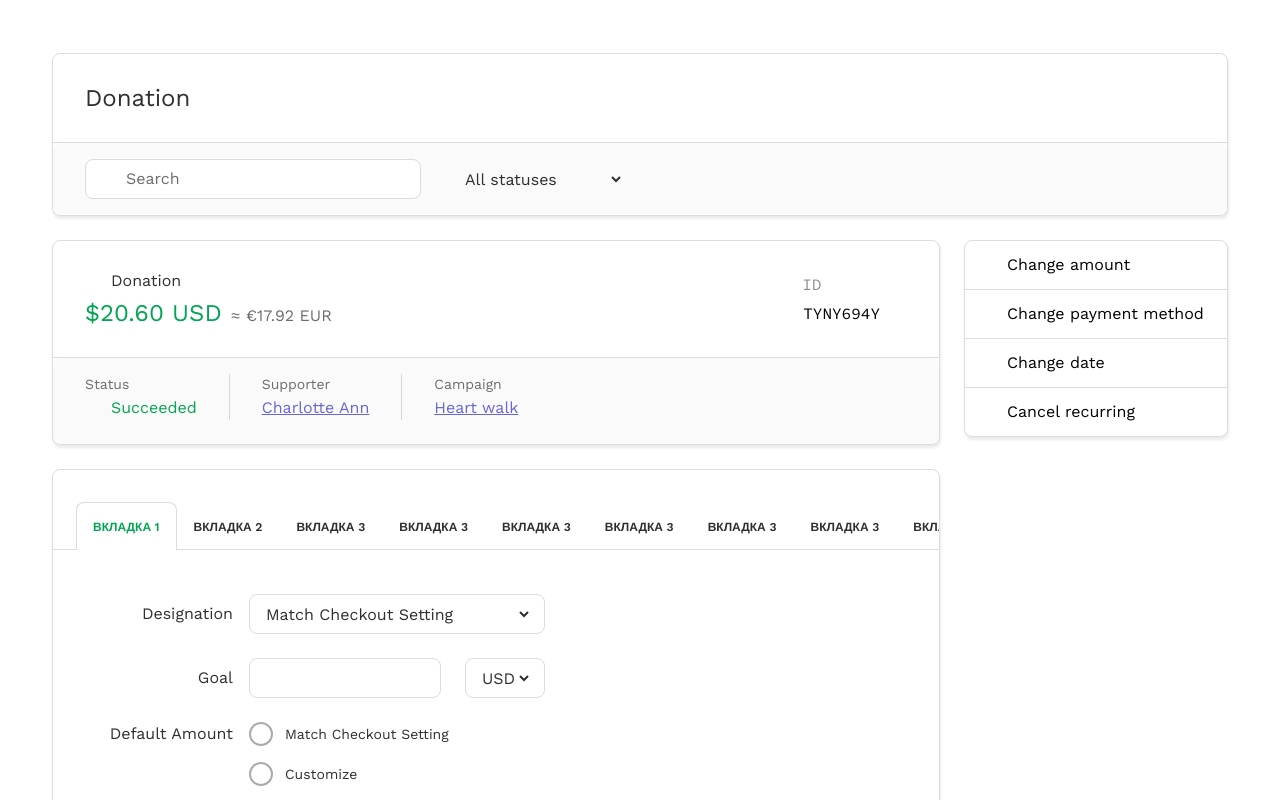
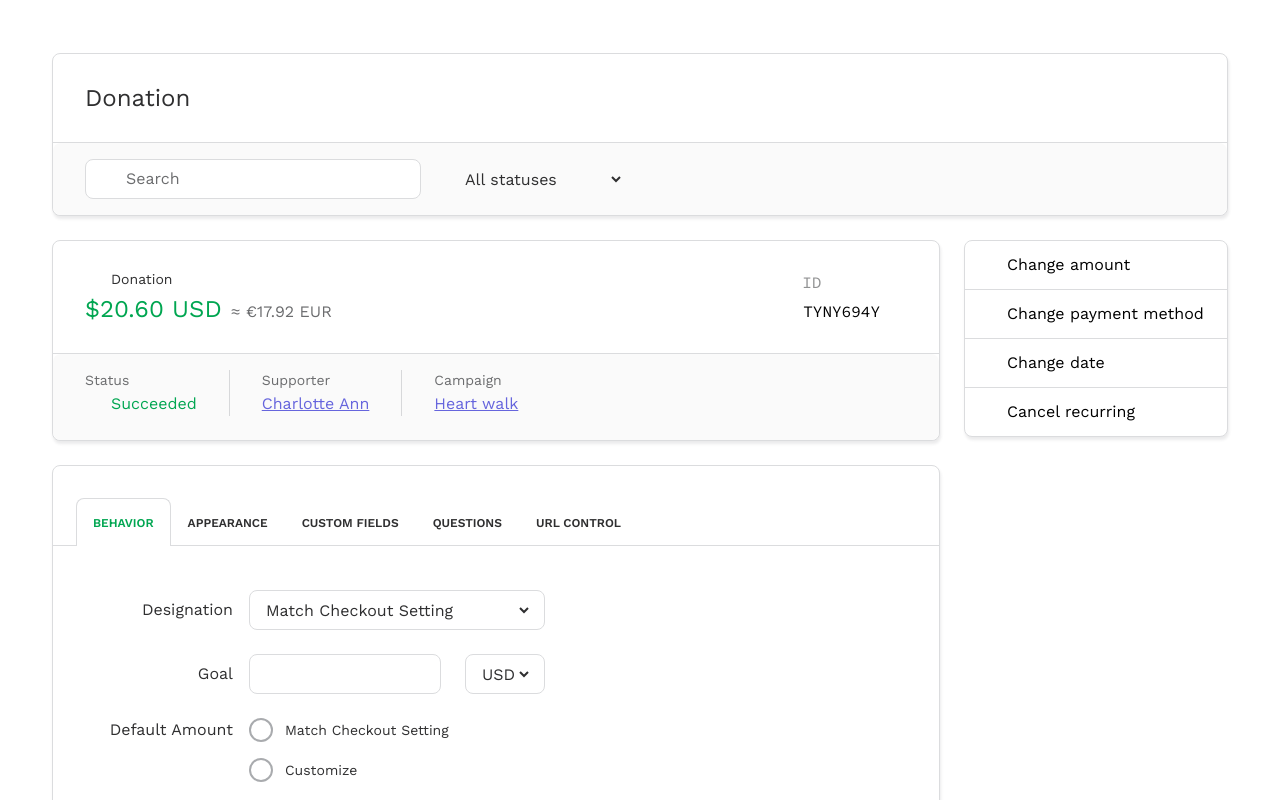
Before and after one commit to Flanderika/fundraise-up-test-vue, a Vue app: page / in a window 1280 px wide. Shown: the top 800 px of the page. Built offline with nearby package versions, Linux system fonts and the light colour scheme; the HTML template or start-up script is replaced by a standard one.

Commit message:
Correct visual bugs
Fixed several visual issues in the application, such as misaligned elements, inconsistent spacing, and incorrect color usage. These changes enhance the overall user experience and improve visual consistency.

```diff
--- a/src/assets/scss/base/_common.scss
+++ b/src/assets/scss/base/_common.scss
@@ -26,6 +26,8 @@ body {
 
 body * {
   box-sizing: border-box;
+
+  word-break: break-word;
 }
 
 main {
--- a/src/assets/scss/components/card/card.scss
+++ b/src/assets/scss/components/card/card.scss
@@ -26,7 +26,11 @@
       display: flex;
       align-items: center;
     }
-
+    &--wrap {
+      @media #{$screen-laptop} {
+        flex-wrap: wrap;
+      }
+    }
     &--space-between {
       @media #{$screen-laptop} {
         justify-content: space-between;
@@ -36,6 +40,8 @@
   }
 
   &__col {
+    flex-shrink: 0;
+
     margin-bottom: rem($gap-little);
 
     @include resetting-vertical-indentation-of-last;
--- a/src/assets/scss/components/checkbox/checkbox.scss
+++ b/src/assets/scss/components/checkbox/checkbox.scss
@@ -60,7 +60,7 @@
 
     flex-shrink: 0;
 
-    display: block;
+    display: flex;
 
     transition: color $transition-duration $transition-function,
       border-color $transition-duration $transition-function,
--- a/src/assets/scss/components/input/input.scss
+++ b/src/assets/scss/components/input/input.scss
@@ -81,6 +81,8 @@
 
     color: $shark;
 
+    @include text-truncate;
+
     outline: none;
     border: none;
     background-color: transparent;
--- a/src/assets/scss/components/select/select.scss
+++ b/src/assets/scss/components/select/select.scss
@@ -59,6 +59,7 @@
     &__wrap {
       padding: 0;
       height: initial;
+      max-width: rem(336px);
 
       border: 0;
       background: transparent;
--- a/src/assets/scss/components/text-with-icon/text-with-icon.scss
+++ b/src/assets/scss/components/text-with-icon/text-with-icon.scss
@@ -16,6 +16,18 @@
     display: flex;
   }
 
+  &__text {
+    &--size {
+      &-normal {
+        @include text-normal($font-weight-regular);
+      }
+
+      &-small {
+        @include text-small($font-weight-regular);
+      }
+    }
+  }
+
   &__icon + &__text,
   &__text + &__icon {
     margin-left: rem($gap-little);
--- a/src/assets/scss/helpers/mixins.scss
+++ b/src/assets/scss/helpers/mixins.scss
@@ -35,43 +35,50 @@
 
   clip: rect(0 0 0 0);
 
-  width: 1px;
-  height: 1px;
-  margin: -1px;
+  width: rem(1px);
+  height: rem(1px);
+  margin: rem(-1px);
 }
 
 // Text
 @mixin text-big($font-weight: null) {
   $font-size: $font-size-big;
 
-  font-size: $font-size;
+  font-size: rem($font-size);
   font-weight: $font-weight;
-  line-height: $line-height-big;
+  line-height: rem($line-height-big);
 }
 
 @mixin text-normal($font-weight: null) {
   $font-size: $font-size-normal;
 
-  font-size: $font-size;
+  font-size: rem($font-size);
   font-weight: $font-weight;
 
-  line-height: $line-height-normal;
+  line-height: rem($line-height-normal);
 }
 
 @mixin text-small($font-weight: null) {
   $font-size: $font-size-small;
 
-  font-size: $font-size;
+  font-size: rem($font-size);
   font-weight: $font-weight;
 
-  line-height: $line-height-small;
+  line-height: rem($line-height-small);
 }
 
 @mixin text-little($font-weight: null) {
   $font-size: $font-size-little;
 
-  font-size: $font-size;
+  font-size: rem($font-size);
   font-weight: $font-weight;
 
-  line-height: $line-height-small;
+  line-height: rem($line-height-small);
 }
+
+@mixin text-truncate {
+  overflow: hidden;
+
+  white-space: nowrap;
+  text-overflow: ellipsis;
+}
--- a/src/components/Card/CardRow.vue
+++ b/src/components/Card/CardRow.vue
@@ -1,5 +1,11 @@
 <template>
-  <div class="card__row" :class="{ 'card__row--space-between': spaceBetween }">
+  <div
+    class="card__row"
+    :class="{
+      'card__row--space-between': spaceBetween,
+      'card__row--wrap': wrap,
+    }"
+  >
     <slot></slot>
   </div>
 </template>
@@ -11,6 +17,9 @@ export default {
     spaceBetween: {
       type: Boolean,
     },
+    wrap: {
+      type: Boolean,
+    },
   },
 };
 </script>
--- a/src/components/Form/index.vue
+++ b/src/components/Form/index.vue
@@ -148,19 +148,11 @@ export default {
       borderRadius: 15,
       activeTabIndex: 0,
       tabs: [
-        { title: "Вкладка 1", name: "tab1" },
-        { title: "Вкладка 2", name: "tab2" },
-        { title: "Вкладка 3", name: "tab3" },
-        { title: "Вкладка 3", name: "tab4" },
-        { title: "Вкладка 3", name: "tab5" },
-        { title: "Вкладка 3", name: "tab6" },
-        { title: "Вкладка 3", name: "tab7" },
-        { title: "Вкладка 3", name: "tab8" },
-        { title: "Вкладка 3", name: "tab9" },
-        { title: "Вкладка 3", name: "tab10" },
-        { title: "Вкладка 3", name: "tab11" },
-        { title: "Вкладка 3", name: "tab12" },
-        { title: "Вкладка 3", name: "tab13" },
+        { title: "Behavior", name: "tab1" },
+        { title: "Appearance", name: "tab2" },
+        { title: "Custom Fields", name: "tab3" },
+        { title: "Questions", name: "tab4" },
+        { title: "URL Control", name: "tab5" },
       ],
       radioOptions: [
         {
--- a/src/components/TextWithIcon/index.vue
+++ b/src/components/TextWithIcon/index.vue
@@ -4,7 +4,7 @@
       <base-icon :iconName="iconPrepend" />
     </div>
 
-    <div class="text-with-icon__text">
+    <div :class="`text-with-icon__text text-with-icon__text--size-${textSize}`">
       <slot />
     </div>
 
@@ -33,6 +33,13 @@ export default {
     iconAppend: {
       type: String,
     },
+    textSize: {
+      type: String,
+      validator: function (value) {
+        return ["small", "normal"].includes(value);
+      },
+      default: "normal",
+    },
   },
 };
 </script>
```
